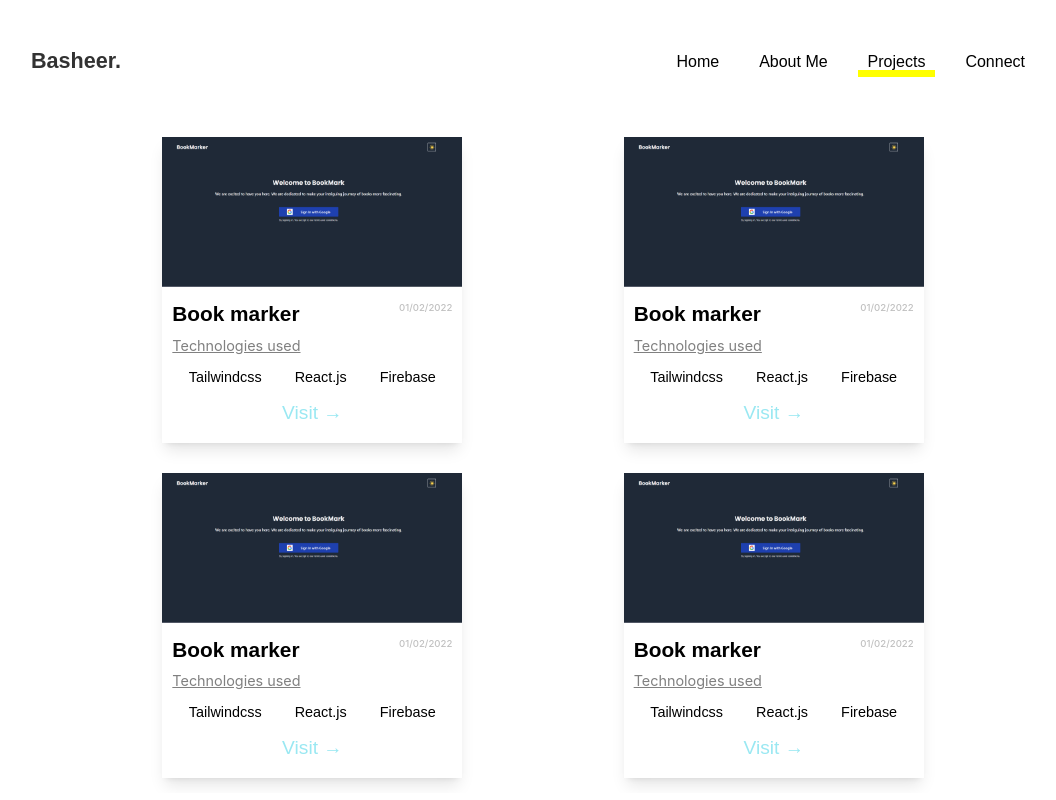
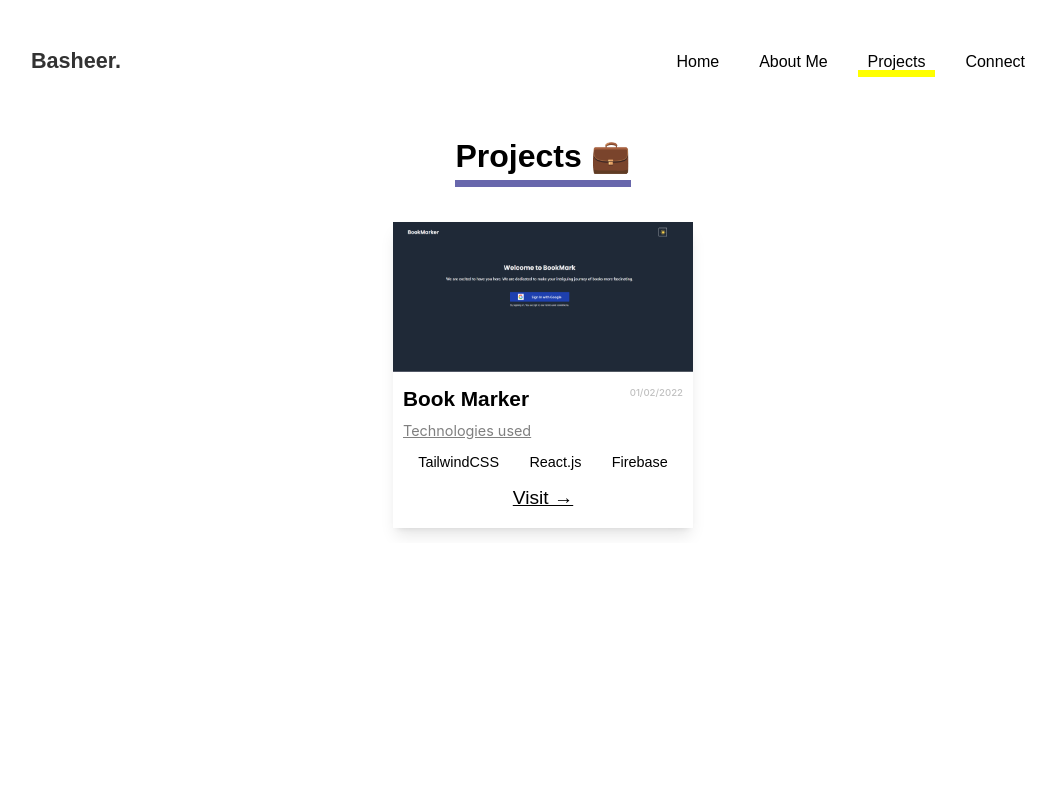
Before and after one commit to Basheer3648734/Basheer, a Next.js app: page /projects in a window 1280 px wide. Shown: the whole page, without its empty margins (97-1153 px from the left). Built offline with nearby package versions, Linux system fonts and the light colour scheme.

Commit message:
📦 NEW: completed projects route

```diff
--- a/components/ProjectCard.js
+++ b/components/ProjectCard.js
@@ -1,6 +1,12 @@
 import Image from "next/image";
 import Link from "next/link";
-export default function ProjectCard() {
+export default function ProjectCard({
+  name,
+  createdAt,
+  technologies,
+  id,
+  image,
+}) {
   // image, title, visit site, created-date
   return (
     <div className="bg-[white] w-[auto] shadow-lg shadow-gray-500/50 inline-block mx-[30px] my-[15px]">
@@ -9,35 +15,29 @@ export default function ProjectCard() {
       </div>
       <div className="px-[10px] py-[5px]">
         <h2 className="text-[1.25rem] font-bold inline-block md:text-[1.3rem]">
-          Book marker
+          {name}
         </h2>
         <p className="inline-block float-right text-[0.6rem] leading-5 font-medium text-[silver]">
-          01/02/2022
+          {createdAt}
         </p>
         <p className="underline text-[0.78rem] decoration-solid mt-[5px] text-[gray] md:text-[0.9rem]">
           Technologies used
         </p>
         <ul className="my-[10px] flex text-[0.8rem] md:text-[0.9rem] justify-around">
-          <li>
-            <Link href="#">
-              <a className="hover:underline hover:decoration-solid">
-                Tailwindcss
-              </a>
-            </Link>
-          </li>
-          <li>
-            <Link href="#">
-              <a className="hover:underline hover:decoration-solid">React.js</a>
-            </Link>
-          </li>
-          <li>
-            <Link href="#">
-              <a className="hover:underline hover:decoration-solid">Firebase</a>
-            </Link>
-          </li>
+          {technologies.map((technology, index) => {
+            return (
+              <li key={index}>
+                <Link href={technology.url}>
+                  <a className="hover:underline hover:decoration-solid">
+                    {technology.name}
+                  </a>
+                </Link>
+              </li>
+            );
+          })}
         </ul>
-        <Link href="https://bookmarker-ba651.web.app/login">
-          <a className="text-brand font-medium text-[1rem] mb-[10px] block text-center hover:underline hover:decoration-solid md:text-[1.2rem]">
+        <Link href={`/project/${id}`}>
+          <a className="text-black font-medium text-[1rem] mb-[10px] block text-center underline  md:text-[1.2rem] hover:text-[#1572A1]">
             Visit &#8594;
           </a>
         </Link>
--- /dev/null
+++ b/data/projects.json
@@ -0,0 +1,24 @@
+[
+  {
+    "name": "Book Marker",
+    "id": "bookmarker",
+    "image": "/images/bookmarker.png",
+    "createdAt": "01/02/2022",
+    "technologies": [
+      {
+        "name": "TailwindCSS",
+        "url": "https://bookmarker-ba651.web.app/login"
+      },
+      {
+        "name": "React.js",
+        "url": "https://bookmarker-ba651.web.app/login"
+      },
+      {
+        "name": "Firebase",
+        "url": "https://bookmarker-ba651.web.app/login"
+      }
+    ],
+    "url": "https://bookmarker-ba651.web.app/login",
+    "githubURL": "https://bookmarker-ba651.web.app/login"
+  }
+]
--- a/pages/about.js
+++ b/pages/about.js
@@ -11,7 +11,7 @@ export default function about() {
         <NavBar page="about" />
         <section className="flex px-[30px] align-center h-[100%] flex-col">
           <div className=" font-bold text-[2rem]  p-[10px] mb-[10px] flex justify-center">
-            <h1 className="all_device_highlighter">About Me 😊</h1>
+            <h1 className="about_us_highlighter">About Me 😊</h1>
           </div>
           <p className="indent-10 text-justify leading-7 mb-[20px] selection:bg-[#f0abfc] selection:text-[#701a75] text-[0.9rem] sm:text-[1rem]">
             Hey, I am Basheer. I am an undergrad at CMR college of Engineering
--- a/pages/projects.js
+++ b/pages/projects.js
@@ -1,23 +1,37 @@
 import Head from "next/head";
 import Layout from "../components/Layout";
 import NavBar from "../components/NavBar";
-
+import fs from "fs";
+import path from "path";
 import ProjectCard from "../components/ProjectCard";
-export default function projects() {
+export default function projects({ projects }) {
   return (
-    <div className="">
+    <div>
       <Head>
         <title>Basheer: Projects Page</title>
       </Head>
       <Layout>
         <NavBar page="projects" />
+        <div className=" font-bold text-[2rem]  p-[10px] mb-[10px] flex justify-center">
+          <h1 className="projects_highlighter">Projects 💼</h1>
+        </div>
         <div className="w-[100%] flex flex-wrap justify-evenly items-center flex-1 basis-[auto]">
-          <ProjectCard />
-          <ProjectCard />
-          <ProjectCard />
-          <ProjectCard />
+          {projects.map((project) => {
+            return <ProjectCard {...project} key={project.id} />;
+          })}
         </div>
       </Layout>
     </div>
   );
 }
+
+export async function getStaticProps() {
+  const projectsDBFile = path.join(__dirname, "../../../data/projects.json");
+  const data = JSON.parse(fs.readFileSync(projectsDBFile));
+  console.log(data);
+  return {
+    props: {
+      projects: data,
+    },
+  };
+}
--- a/styles/global.css
+++ b/styles/global.css
@@ -46,11 +46,20 @@ a {
   height: 100vh;
 }
 
+.highlighter,
+.about_us_highlighter,
+.projects_highlighter {
+  border-bottom-width: 7px;
+  border-style: solid;
+}
 .highlighter {
-  border-bottom: 7px solid yellow;
+  border-color: yellow;
 }
-.all_device_highlighter {
-  border-bottom: 7px solid rgba(0, 255, 255, 0.363);
+.about_us_highlighter {
+  border-color: rgba(0, 255, 255, 0.363);
+}
+.projects_highlighter {
+  border-color: #6867ac;
 }
 
 @media screen and (max-width: 640px) {
```
Also changed, not shown: lib/data/projects.json (deleted, +0 -8 lines).
